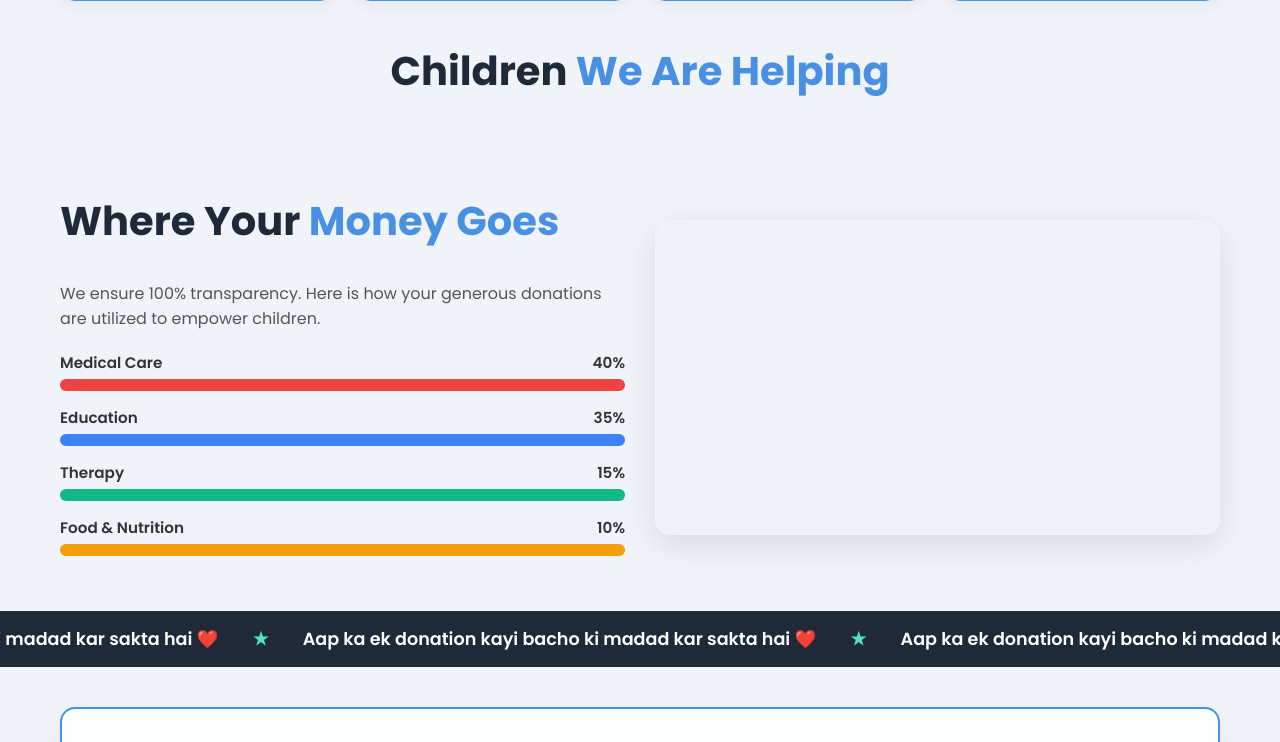
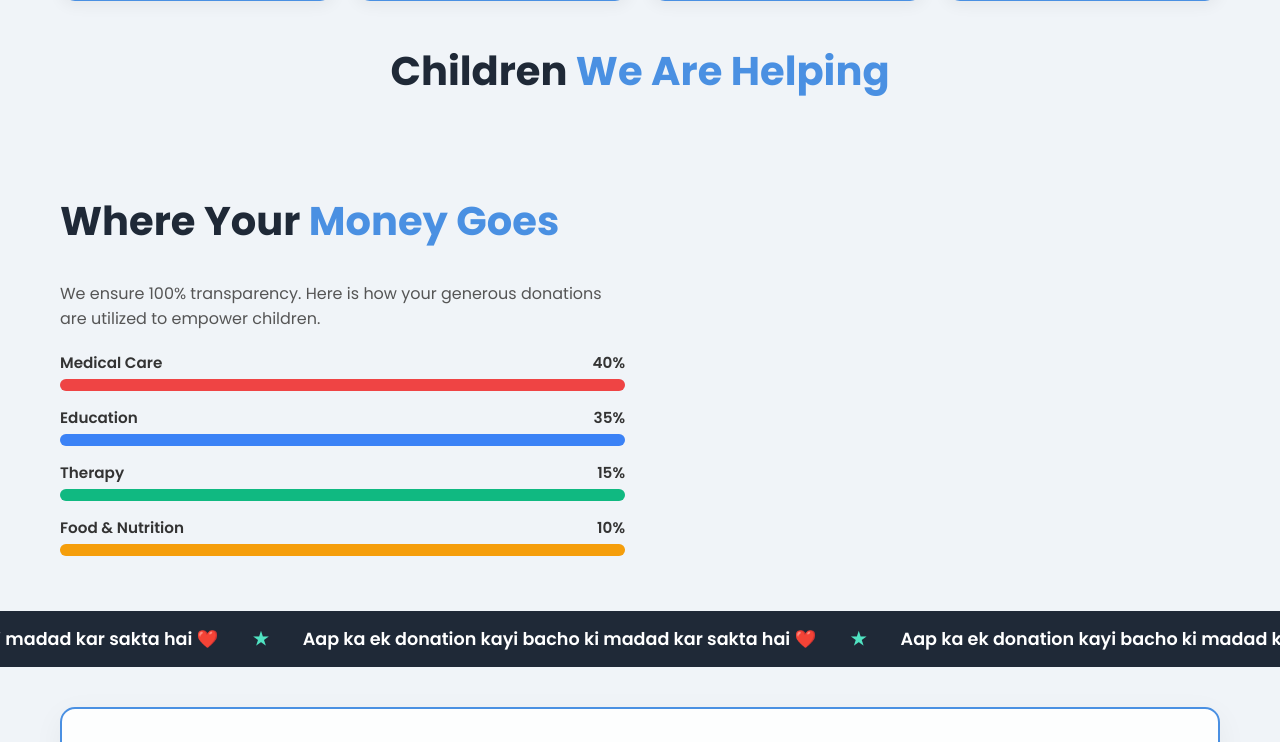
Before and after one commit to Ashishyadav1902/Donation, a Flask app: page / in a window 1280 px wide. Shown: the part 1230-1972 px from the top of the page. Run offline with Flask 3, Linux system fonts and the light colour scheme; data that the repository does not hold is empty; some libraries are stand-ins or nearby versions.

Commit message:
Update index.html

```diff
--- a/templates/index.html
+++ b/templates/index.html
@@ -224,9 +224,7 @@
                 <div class="t-bar-wrap"><div class="t-label"><span>Therapy</span><span id="p-ther-t">15%</span></div><div class="t-bg"><div class="t-fill" id="p-ther-f" style="background:#10b981;"></div></div></div>
                 <div class="t-bar-wrap"><div class="t-label"><span>Food & Nutrition</span><span id="p-food-t">10%</span></div><div class="t-bg"><div class="t-fill" id="p-food-f" style="background:#f59e0b;"></div></div></div>
             </div>
-            <div>
-                <iframe id="impactVideo" width="100%" height="315" style="border-radius:15px; box-shadow:0 10px 30px rgba(0,0,0,0.1);" src="" frameborder="0" allowfullscreen></iframe>
-            </div>
+
         </div>
     </section>
 
```
